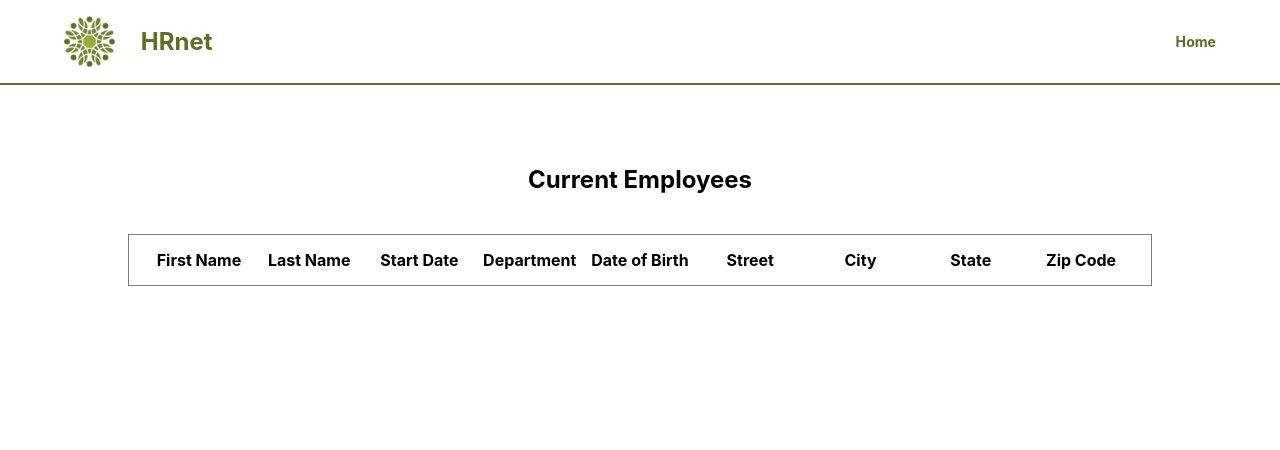
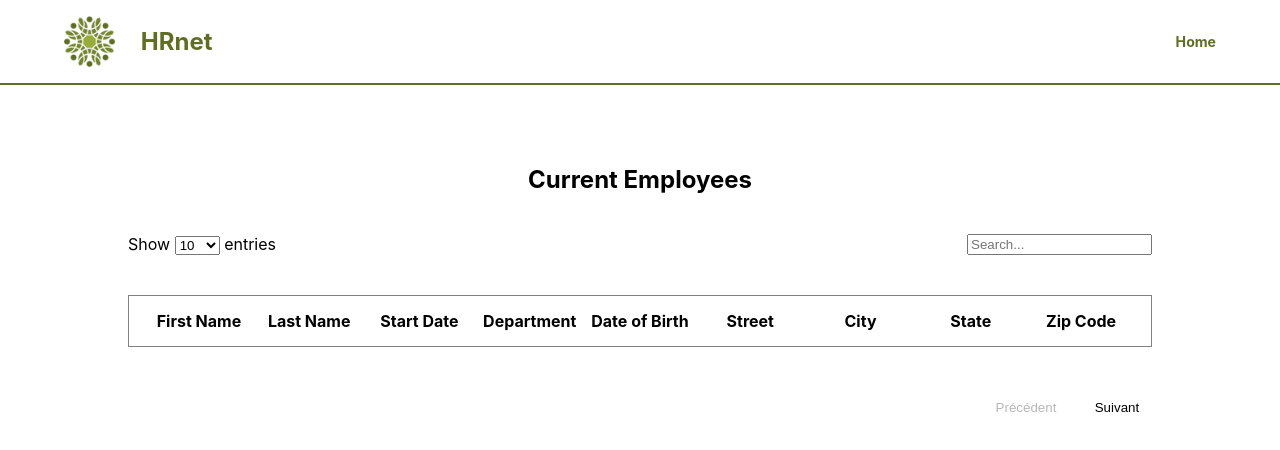
Before and after one commit to mathoos/wealth-health, a React (Create React App) app: page /list in a window 1280 px wide. Shown: the top 450 px of the page. Built offline with nearby package versions, Linux system fonts and the light colour scheme.

Commit message:
filter, sort & pagination

```diff
--- /dev/null
+++ b/src/components/filter/Filter.js
@@ -0,0 +1,12 @@
+const Filter = ({ searchTerm, onSearchChange }) => {
+    return (
+        <input
+            type="text"
+            placeholder="Search..."
+            value={searchTerm}
+            onChange={(e) => onSearchChange(e.target.value)}
+        />
+    );
+};
+
+export default Filter;
--- /dev/null
+++ b/src/components/pagination/PageSizeSelector.js
@@ -0,0 +1,19 @@
+const PageSizeSelector = ({ onPageSizeChange }) => {
+    const pageSizes = [10, 25, 50, 100];
+
+    return (
+        <div>
+            <span>Show </span>
+            <select onChange={(e) => onPageSizeChange(parseInt(e.target.value, 10))}>
+            {pageSizes.map((size) => (
+                <option key={size} value={size}>
+                    {size}
+                </option>
+            ))}
+            </select>
+            <span> entries</span>
+        </div>
+    );
+};
+
+export default PageSizeSelector;
--- /dev/null
+++ b/src/components/pagination/Pagination.js
@@ -0,0 +1,26 @@
+const Pagination = ({ currentPage, totalPages, onPageChange }) => {
+
+    const pageNumbers = Array.from({ length: totalPages }, (_, index) => index + 1);
+
+    return (
+        <div className="employeeList_container-pagination">
+            <button onClick={() => onPageChange(currentPage - 1)} disabled={currentPage === 1}>
+                Précédent
+            </button>
+            {pageNumbers.map((pageNumber) => (
+                <button
+                    key={pageNumber}
+                    onClick={() => onPageChange(pageNumber)}
+                    className={pageNumber === currentPage ? 'current-page' : ''}
+                >
+                    {pageNumber}
+                </button>
+            ))}
+            <button onClick={() => onPageChange(currentPage + 1)} disabled={currentPage === totalPages}>
+                Suivant
+            </button>
+        </div>
+    );
+};
+
+export default Pagination;
--- /dev/null
+++ b/src/components/sort/Sort.js
@@ -0,0 +1,11 @@
+export const sortData = (data, column, sortOrder) => {
+    return data.sort((a, b) => {
+        const aValue = String(a[column]).toLowerCase();
+        const bValue = String(b[column]).toLowerCase();
+        const order = sortOrder === 'asc' ? 1 : -1;
+
+        if (aValue < bValue) return -order;
+        if (aValue > bValue) return order;
+        return 0;
+    });
+};
--- a/src/components/table/Table.js
+++ b/src/components/table/Table.js
@@ -1,10 +1,12 @@
-const Table = ({ columns, data }) => {
+const Table = ({ columns, data, onSort  }) => {
     return (
         <table className="employeeList_container-table">
             <thead>
                 <tr>
                     {columns.map((column, index) => (
-                        <th key={index}>{column.label}</th>
+                        <th key={index} onClick={() => onSort(column.key)}>
+                        {column.label}
+                    </th>
                     ))}
                 </tr>
             </thead>
@@ -22,3 +24,5 @@ const Table = ({ columns, data }) => {
 };
 
 export default Table;
+
+// check react table / select / datepicker
--- a/src/pages/EmployeeList/EmployeeList.js
+++ b/src/pages/EmployeeList/EmployeeList.js
@@ -1,15 +1,67 @@
 import React from 'react';
+import { useState } from 'react';
 import { useSelector } from 'react-redux';
 
 import Navbar from "../../components/navbar/Navbar.js";
 import Lien from "../../components/Lien.js";
 import Table from "../../components/table/Table";
+import Pagination from "../../components/pagination/Pagination";
+import PageSizeSelector from "../../components/pagination/PageSizeSelector";
+import Filter from "../../components/filter/Filter";
+import { sortData } from '../../components/sort/Sort';
 import './employeeList.scss';
 
 function EmployeeList() {
 
     // Utilisation du hook useSelector pour extraire les données d'employés du Redux store :
     const employees = useSelector((state) => state.employees);
+
+    const [currentPage, setCurrentPage] = useState(1);
+    const [itemsPerPage, setItemsPerPage] = useState(10);
+    const [searchTerm, setSearchTerm] = useState('');
+    const [sortColumn, setSortColumn] = useState(null);
+    const [sortOrder, setSortOrder] = useState('asc');
+
+
+    const filteredItems = employees.filter(item => {
+        return Object.values(item).some(value =>
+            value.toLowerCase().includes(searchTerm.toLowerCase())
+        );
+    });
+
+
+    const totalPages = Math.ceil(filteredItems.length / itemsPerPage);
+
+    const handleSort = (column) => {
+        if (sortColumn === column) {
+            setSortOrder(sortOrder === 'asc' ? 'desc' : 'asc');
+        } else {
+            setSortColumn(column);
+            setSortOrder('asc');
+        }
+    };
+
+    const handleSearchChange = (value) => {
+        setSearchTerm(value);
+        setCurrentPage(1);
+    };
+
+    const handlePageChange = (pageNumber) => {
+        setCurrentPage(pageNumber);
+    };
+
+    const handlePageSizeChange = (pageSize) => {
+        setItemsPerPage(pageSize);
+        setCurrentPage(1);
+    };
+
+
+    const indexOfLastItem = currentPage * itemsPerPage;
+    const indexOfFirstItem = indexOfLastItem - itemsPerPage;
+
+    const sortedItems = sortData(filteredItems, sortColumn, sortOrder);
+    const currentItems = sortedItems.slice(indexOfFirstItem, indexOfLastItem);
+
 
     const columns = [
         { key: 'firstName', label: 'First Name' },
@@ -34,7 +86,12 @@ function EmployeeList() {
             </Navbar>
             <div className="employeeList_container">
                 <h2>Current Employees</h2>
-                <Table columns={columns} data={employees}/>
+                <div className="employeeList_container-filter">
+                    <PageSizeSelector onPageSizeChange={handlePageSizeChange} />
+                    <Filter searchTerm={searchTerm} onSearchChange={handleSearchChange} />
+                </div>
+                <Table columns={columns} data={currentItems} onSort={handleSort}/>
+                <Pagination currentPage={currentPage} totalPages={totalPages} onPageChange={handlePageChange} />
             </div>
         </div>
     );
--- a/src/pages/EmployeeList/employeeList.scss
+++ b/src/pages/EmployeeList/employeeList.scss
@@ -5,7 +5,6 @@
     &_container{
         display : flex;
         flex-direction: column;
-        align-items: center;
         gap : 5vh;
         padding : 10vh 10vw;
 
@@ -49,5 +48,29 @@
                 padding : 1vw;
             }
         }
+
+        &-pagination {
+            display : flex;
+            gap : 1vw;
+            align-self : flex-end;
+
+            button {
+                cursor : pointer;
+                border : none;
+                padding : 1vw;
+                border-radius : 2px;
+                background-color: transparent;
+
+                &.current-page {
+                    background-color: #f9f9f9;
+                    border : 1px solid grey;
+                }
+            }
+        }
+
+        &-filter{
+            display : flex;
+            justify-content: space-between;
+        }
     }
 }
```
